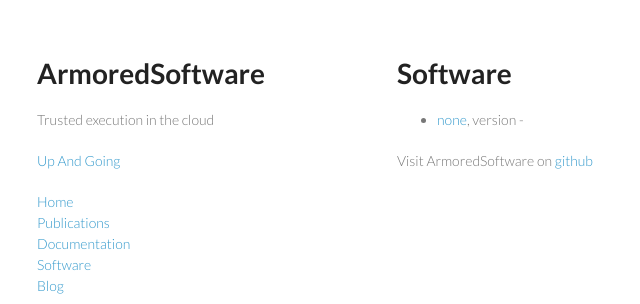
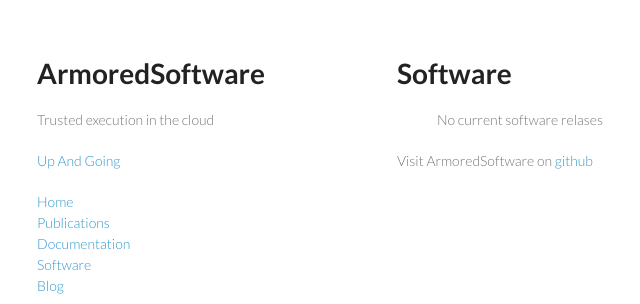
Before and after one commit to armoredsoftware/armoredsoftware.github.io, a Jekyll site: the page built from software.md, in a window 1280 px wide. Shown: the top 304 px of the page, without its empty margins (173-813 px from the left). Built offline with Jekyll 4.4.1, drawn with Linux system fonts in a browser that asks for light colours.

Commit message:
moving to standard template

```diff
--- a/_includes/releases.html
+++ b/_includes/releases.html
@@ -1,6 +1,6 @@
 <ul>
 {% for release in site.data.releases %}
-{% if relase.name == "none" %}
+{% if release.name == "none" %}
 No current software relases
 {% else %}
 <li> <a href="{{ site.baseurl }}/{{ site.repo }}/resources/{{ release.file }}">{{ release.name }}</a>, version {{ release.version }} - {{ release.description }}</li>
```
